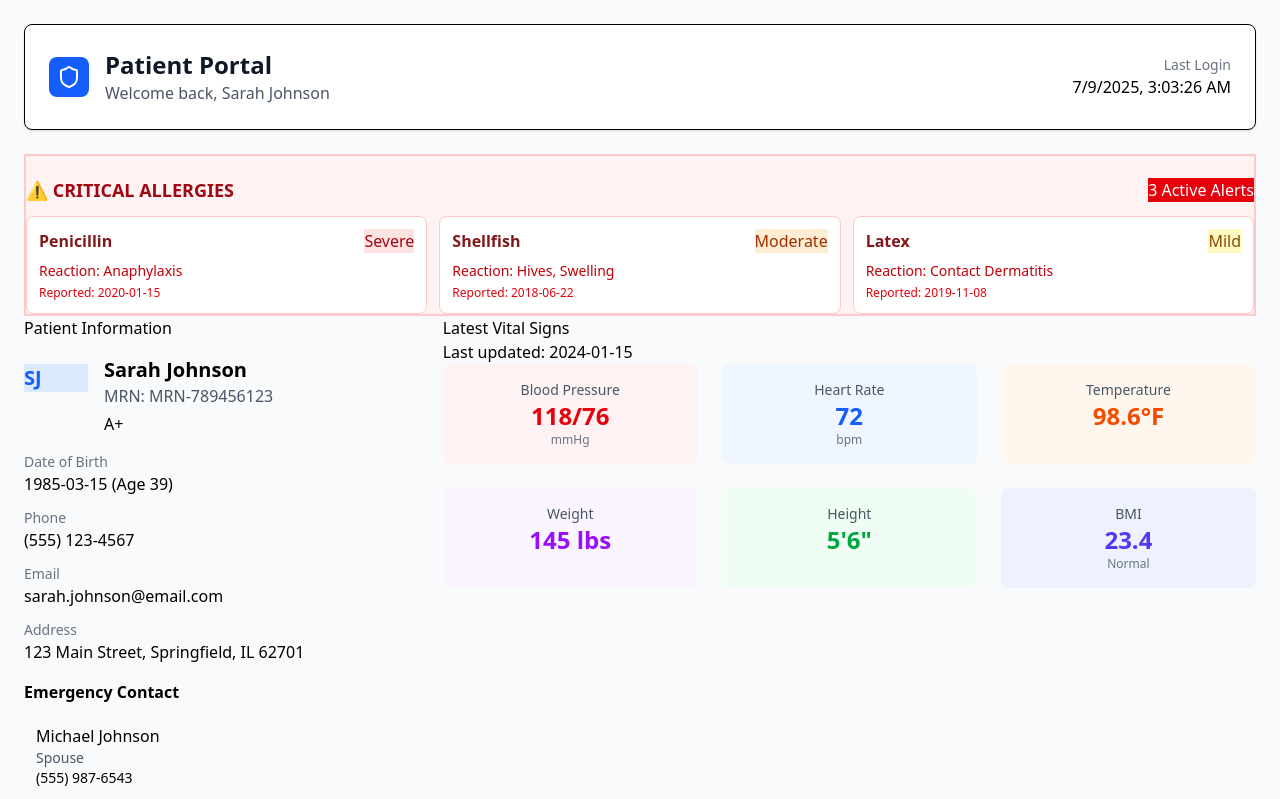
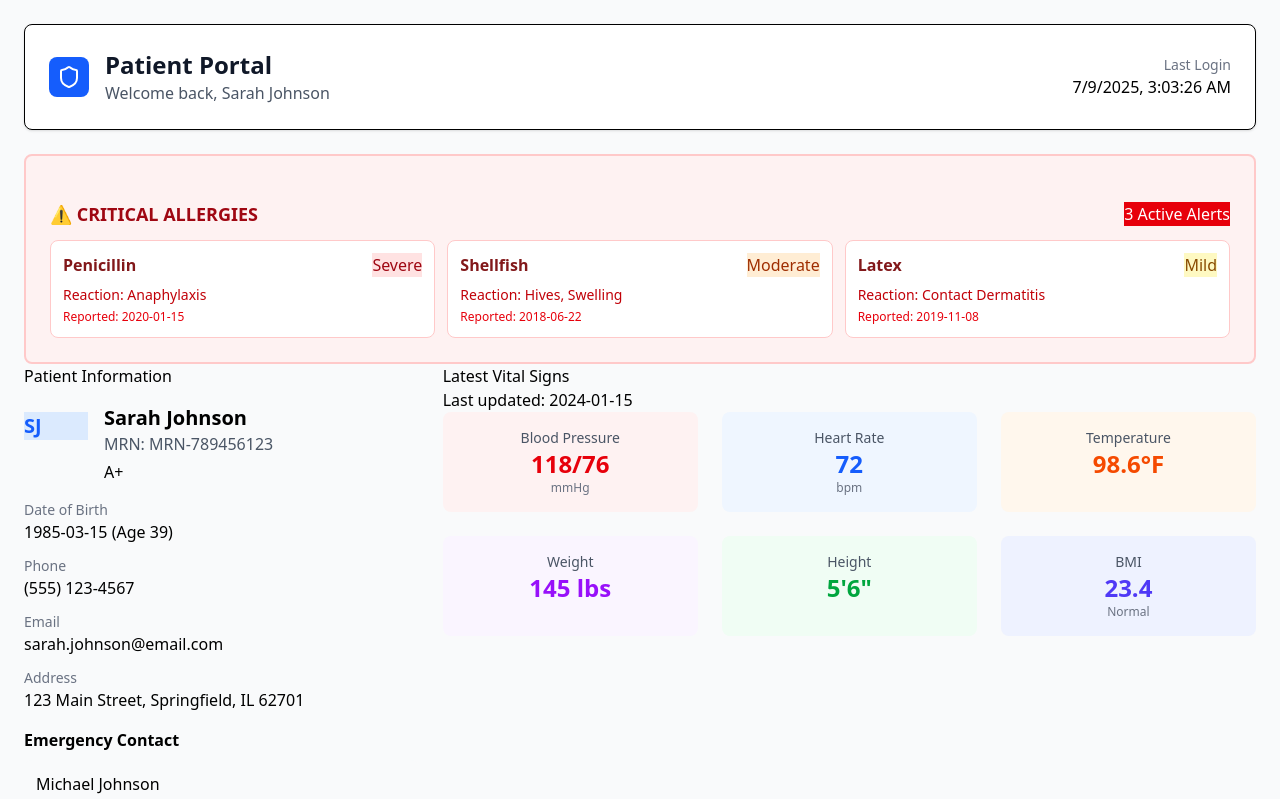
Before and after one commit to Walker-Gideon/Clinic-web, a React (Vite) app: page /patient in a window 1280 px wide. Shown: the top 799 px of the page. Built offline with nearby package versions, Linux system fonts and the light colour scheme.

Commit message:
Adjust the border and the padding in the alret patient section

```diff
--- a/src/features/patient/patientMain/PatientAlert.jsx
+++ b/src/features/patient/patientMain/PatientAlert.jsx
@@ -1,10 +1,7 @@
 export default function PatientAlert({ patientData, getSeverityColor }) {
   return (
-    // Alert
-    <div className="border-2 border-red-200 bg-red-50">
-      {/* AlertTriangle */}
+    <div className="rounded-lg border-2 border-red-200 bg-red-50 p-6">
       <div className="h-5 w-5 text-red-600" />
-      {/* AlertDescription */}
       <div className="text-red-800">
         <div className="flex items-center justify-between">
           <span className="text-lg font-semibold">⚠️ CRITICAL ALLERGIES</span>
```
Also changed, not shown: src/features/patient/PatientLayout.jsx (+0 -8 lines).
